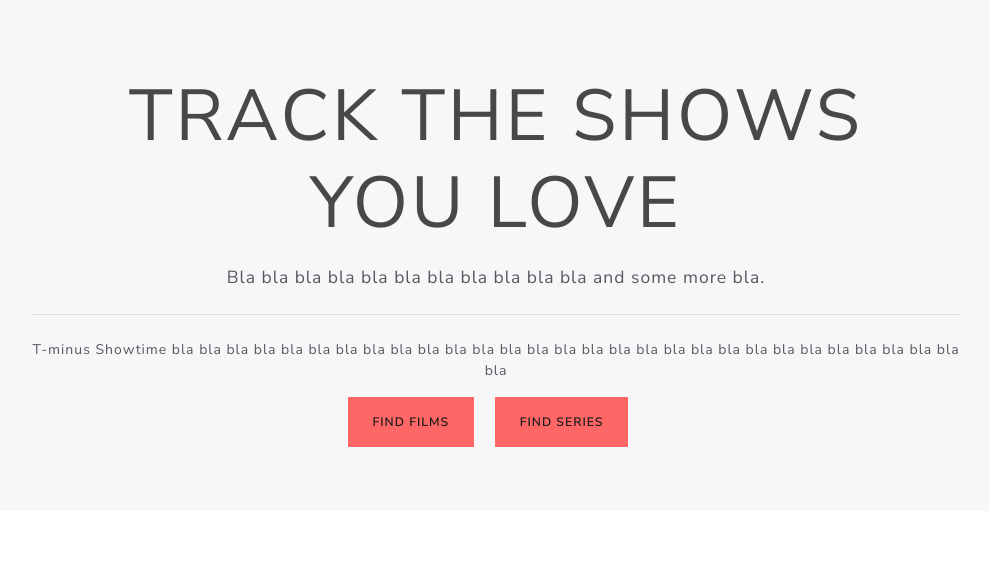
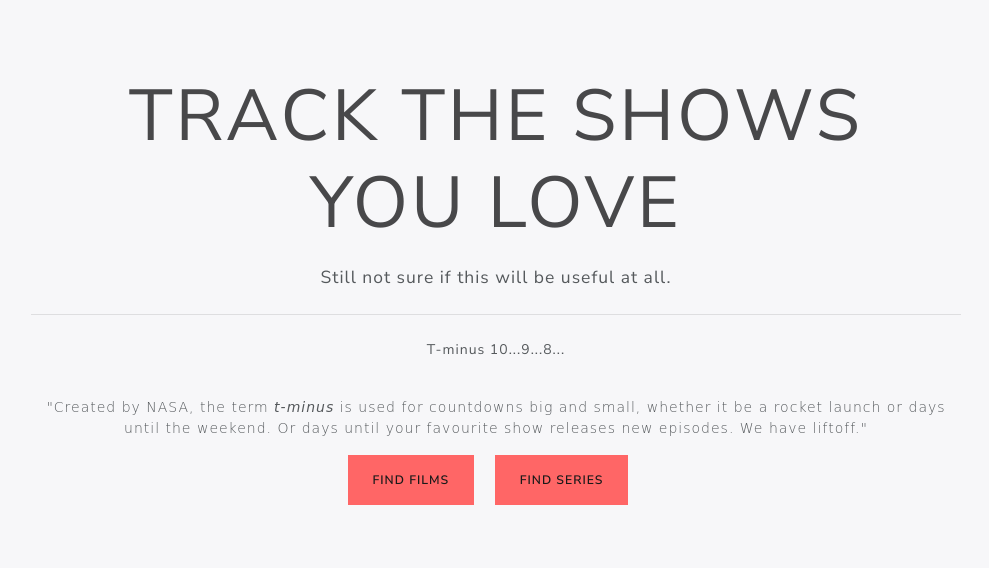
Before and after one commit to AlexYaneva/t-minus-showtime, a Flask app: page / in a window 1280 px wide. Shown: the part 108-676 px from the top of the page, without its empty margins (144-1133 px from the left). Run offline with Flask 2, Linux system fonts and the light colour scheme; some libraries are stand-ins or nearby versions.

Commit message:
minimal style change

```diff
--- a/app/routes.py
+++ b/app/routes.py
@@ -99,7 +99,7 @@ def track(item_id, title=None):
         current_user.track_series(item_id)
     films = current_user.get_trackedfilms()
     series = current_user.get_trackedseries()
-    return render_template("user.html", user=current_user, films=films, series=series)
+    return render_template("user.html", user=current_user, films=films, series=series, countdown=countdown)
 
 
 @app.route("/logout", methods=["GET", "POST"])
--- a/app/static/style.css
+++ b/app/static/style.css
@@ -37,3 +37,15 @@ h4 {
     margin-top: 1rem;
     text-align: center;
 }
+
+
+.days {
+    font-size: x-large;
+    color: #ff6666;
+    font-weight: bold;
+
+}
+
+.quote {
+    font-family: "Lucida Calligraphy", cursive;
+}
--- a/app/templates/index.html
+++ b/app/templates/index.html
@@ -5,10 +5,13 @@
 
 <div class="jumbotron text-center">
 	<h1 class="display-3">Track the shows you love</h1>
-	<p class="lead">Bla bla bla bla bla bla bla bla bla bla bla and some more bla. </p>
+	<p class="lead">Still not sure if this will be useful at all. </p>
 	<hr class="my-4">
-	<p>T-minus Showtime bla bla bla bla bla bla bla bla bla bla bla bla bla bla bla bla bla bla bla bla bla bla bla bla
-		bla bla bla bla bla bla</p>
+	<p>T-minus 10...9...8...</p><br>
+	<p class='quote'>"Created by NASA, the term <em>t-minus</em> is used for countdowns big and small,
+		whether it be a rocket
+		launch or days
+		until the weekend. Or days until your favourite show releases new episodes. We have liftoff."</p>
 	<a class="btn btn-secondary my-2 my-sm-0" role='button' href="{{ url_for('films') }}">Find films</a>
 	<a class="btn btn-secondary my-2 my-sm-0" role='button' href="{{ url_for('tvseries') }}">Find series</a>
 </div>
--- a/app/templates/user.html
+++ b/app/templates/user.html
@@ -31,7 +31,7 @@
         <p>{{ tracked.name }}</p>
         {% if tracked.next_episode_to_air.air_date %}
         <p>{{ tracked.next_episode_to_air.air_date}}</p>
-        <p>{{ countdown(tracked.next_episode_to_air.air_date) }}</p>
+        <p>T-minus <span class='days'>{{ countdown(tracked.next_episode_to_air.air_date) }}</span> days</p>
         {% else %}
         <p>No new episodes</p>
         {% endif %}
```
